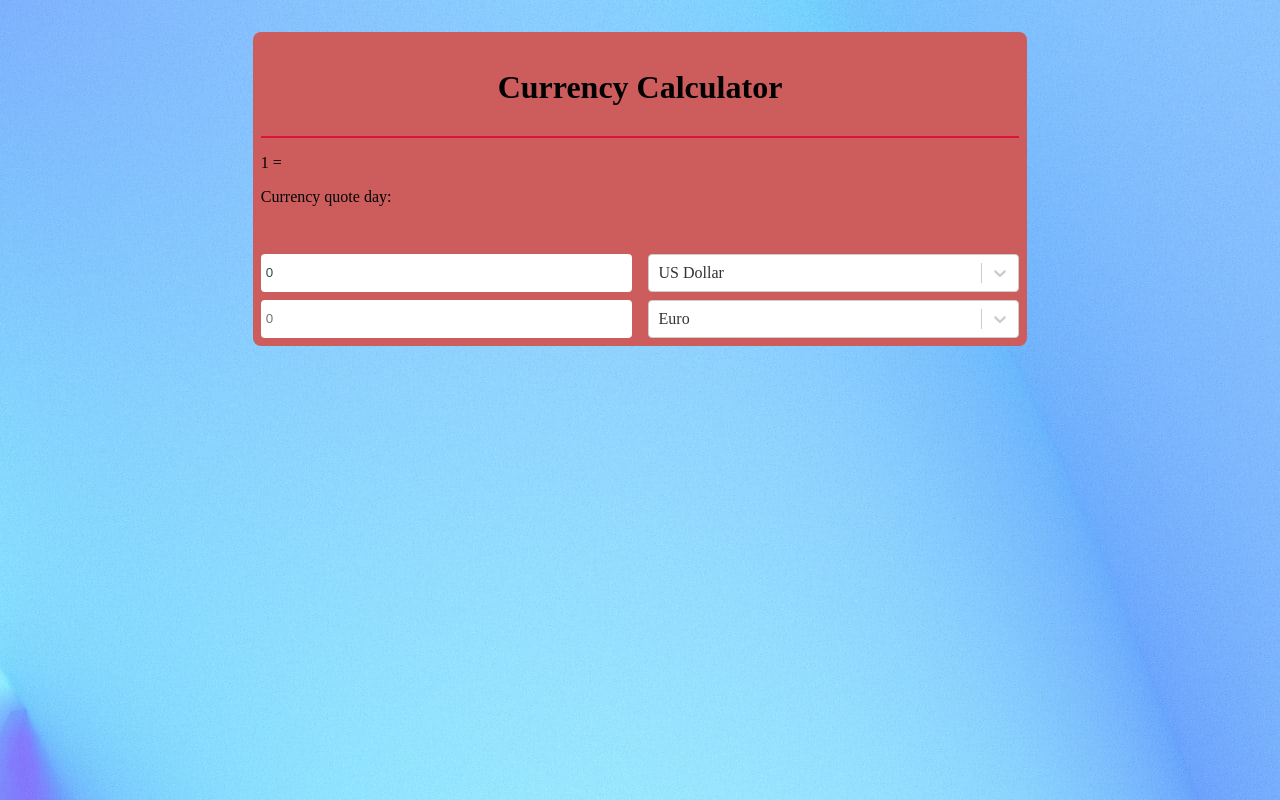
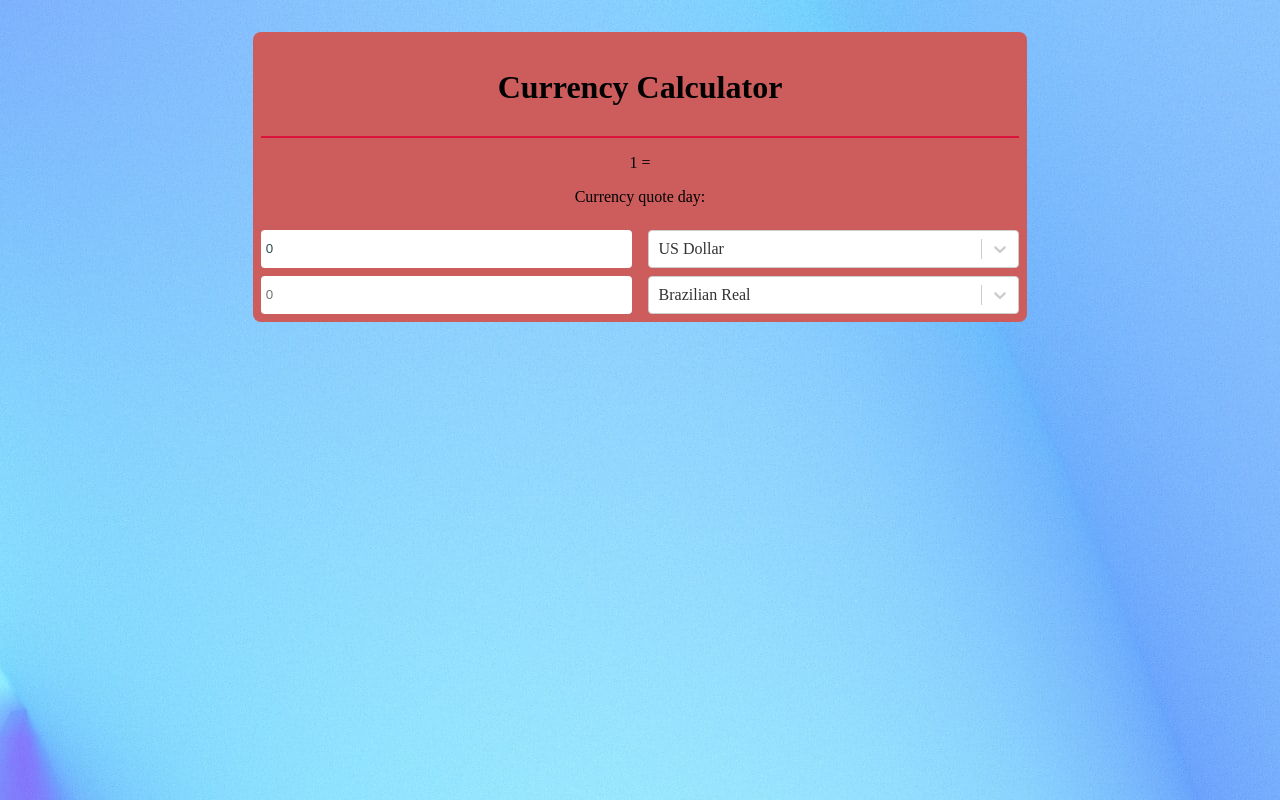
Before and after one commit to AmiltonCabral/react-currency-calculator, a React (Create React App) app: page / in a window 1280 px wide. Built offline with nearby package versions, Linux system fonts and the light colour scheme; no server answers.

Commit message:
deleted irrelevant code

```diff
--- a/src/App.js
+++ b/src/App.js
@@ -26,10 +26,6 @@ function App() {
     )
   }
 
-  function error() {
-    console.log("erro");
-  }
-
   function setCA(cv) {
     setDataAPI(cv, coinB);
     setCoinA(cv);
--- a/src/components/Calculator.css
+++ b/src/components/Calculator.css
@@ -24,12 +24,6 @@
     color: black;
 }
 
-.pCoin {
-    text-align: left;
-    display: inline-block;
-    padding-left: 5px;
-}
-
 .select {
     width: 49%;
     display: inline-block;
--- a/src/components/Calculator.js
+++ b/src/components/Calculator.js
@@ -46,13 +46,13 @@ function Calculator(props) {
                     <input type="number" name="fstCoin" className="inCoin" placeholder="0" min={0}
                      value={valueCoinA}
                      onChange={e => setValueCoinA(e.target.value) & setValueCoinB(updateCoin(e.target.value))}/><Select
-                     className="select" options={options} defaultValue={options[0]} onChange={e => props.setCA(e.value)}/>
+                        className="select" options={options} defaultValue={options[0]} onChange={e => props.setCA(e.value)}/>
                 </div>
                 <div className="setCoins">
                     <input type="number" name="scdCoin" className="inCoin" placeholder="0" min={0}
                      value={valueCoinB}
                      onChange={e => setValueCoinB(e.target.value) & setValueCoinA(updateCoin(e.target.value, true))}/><Select
-                     className="select" options={options} defaultValue={options[1]} onChange={e => props.setCB(e.value)}/>
+                        className="select" options={options} defaultValue={options[2]} onChange={e => props.setCB(e.value)}/>
                 </div>
             </div>
         </div>
--- a/src/components/Stats.css
+++ b/src/components/Stats.css
@@ -1,15 +1,3 @@
-.Stats {
-    position: relative;
-    margin-bottom: 40px;
+p {
+    text-align: center;
 }
-
-.updateStats {
-    cursor: pointer;
-    border: 0;
-    border-radius: 4px;
-    padding: 8px;
-    float: left;
-    position: absolute;
-    margin-top: -10px;
-    height: 30px;
-}
--- a/src/components/Stats.js
+++ b/src/components/Stats.js
@@ -1,9 +1,8 @@
-import './Stats.css';
+import './Stats.css'
 
 function Stats(props) {
-    // <button className="updateStats">Update Stats</button>
     return (
-        <div className="Stats">
+        <div className="stats">
             <div>
                 <p>1 {props.data.code} = {props.ask} {props.data.codein}</p>
             </div>
```
